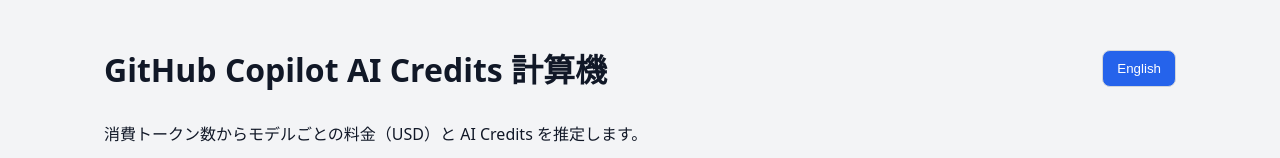
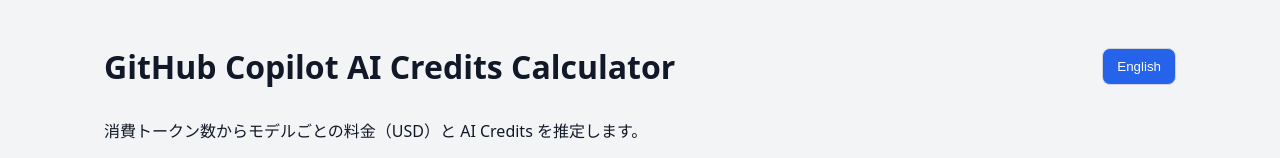
Before and after one commit to tsubakimoto/ghcp-aicredits-calculator, a website: page index.html in a window 1280 px wide. Shown: the top 158 px of the page. Drawn offline with Linux system fonts and the light colour scheme.

Commit message:
feat: Update English version of index.html with Open Graph meta tags and adjust title

```diff
--- a/index.html
+++ b/index.html
@@ -3,14 +3,18 @@
   <head>
     <meta charset="utf-8">
     <meta name="viewport" content="width=device-width, initial-scale=1">
-    <title>GitHub Copilot AI Credits 計算機</title>
+    <title>GitHub Copilot AI Credits Calculator</title>
+    <meta property="og:title" content="GitHub Copilot AI Credits Calculator">
+    <meta property="og:description" content="消費トークン数からモデルごとの料金（USD）と AI Credits を推定します。">
+    <meta property="og:image" content="./img/ogp.png">
+    <meta property="og:type" content="website">
     <link rel="stylesheet" href="./assets/style.css">
   </head>
   <body>
     <noscript>このページの計算機能を利用するには JavaScript を有効にしてください。</noscript>
     <main class="container">
       <header class="header">
-        <h1>GitHub Copilot AI Credits 計算機</h1>
+        <h1>GitHub Copilot AI Credits Calculator</h1>
         <button id="language-switch" class="lang-switch" data-target="./en/">English</button>
       </header>
 
```
Also changed, not shown: en/index.html (+4 -0 lines), img/ogp.png (added).
